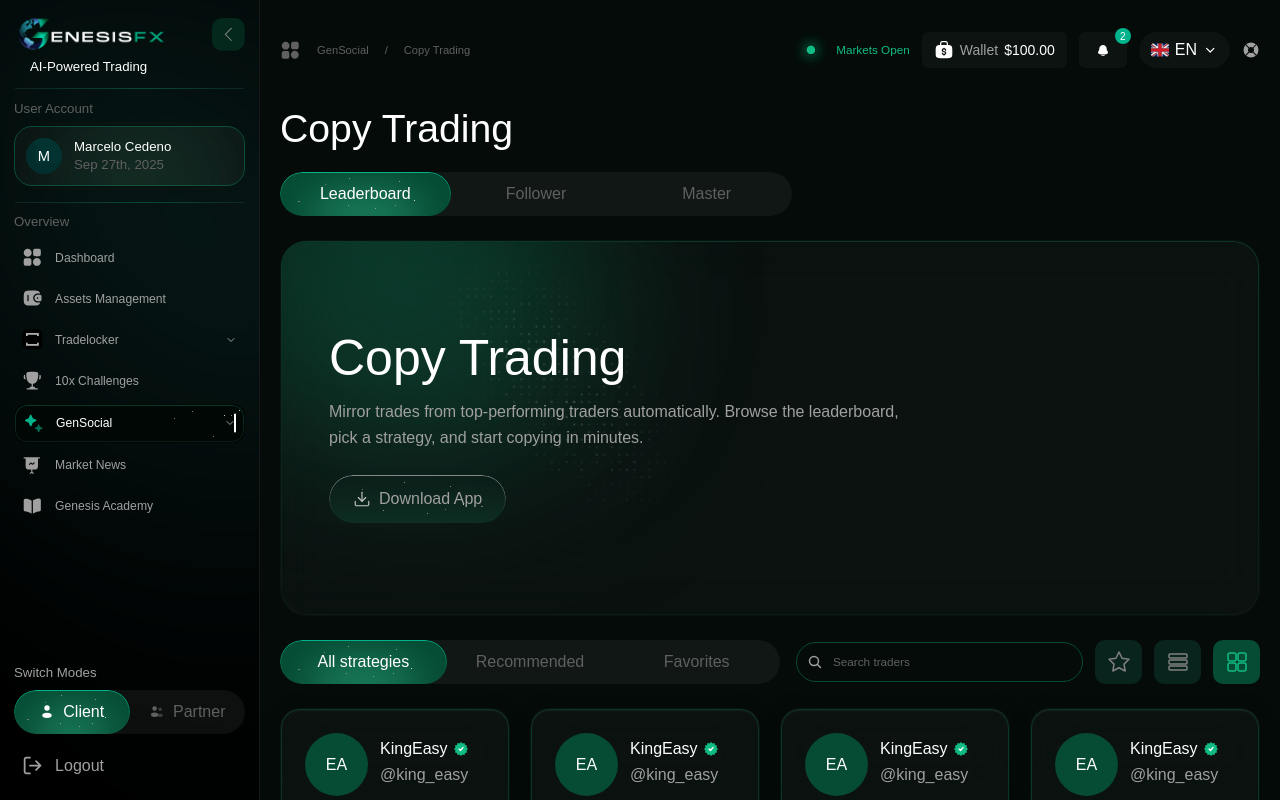
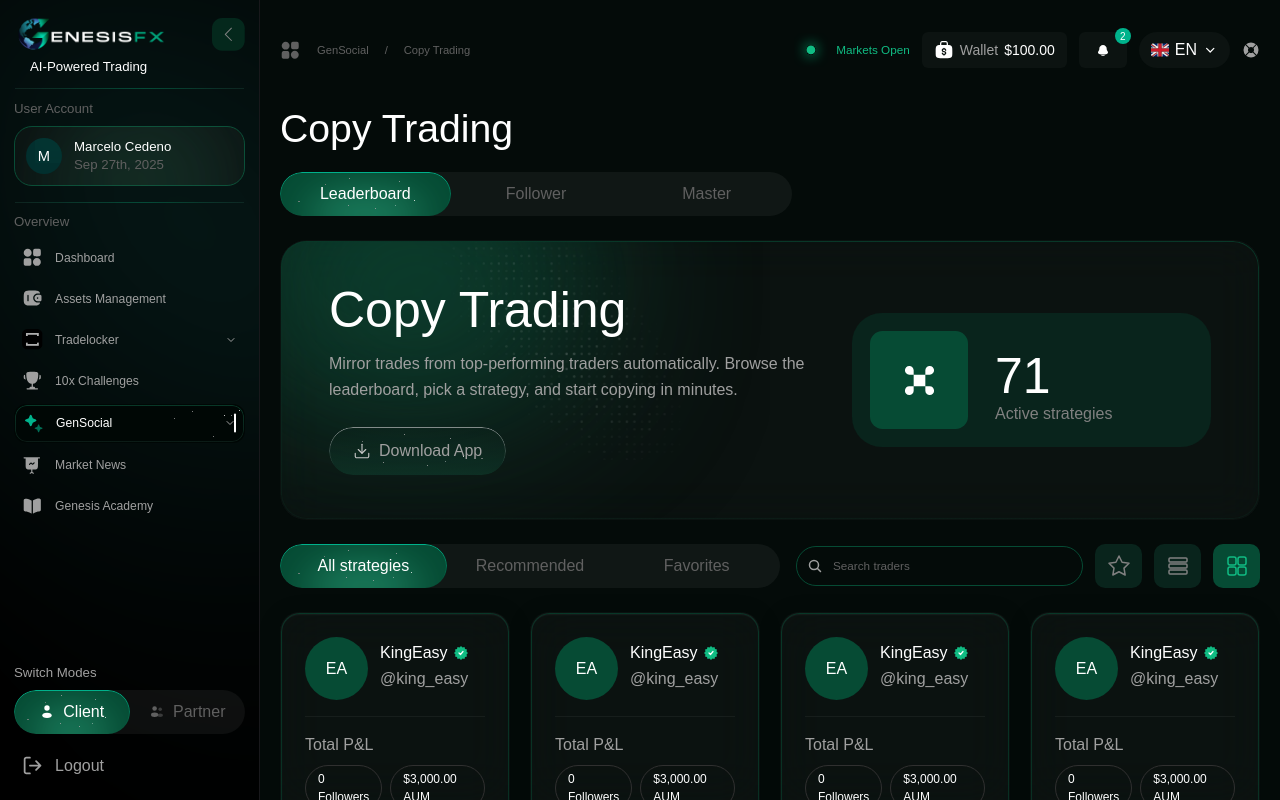
Before and after one commit to Mdx2025/GenesisFxDashboardMDX, a React (Vite) app: page /gensocial/copy-trading in a window 1280 px wide. Built offline with nearby package versions, Linux system fonts and the light colour scheme; a web font is replaced by a local one.

Commit message:
fix: restore stat box in hero banners + adjust padding to xl:py-11

```diff
--- a/src/pages/CopyTradingPage.tsx
+++ b/src/pages/CopyTradingPage.tsx
@@ -267,7 +267,8 @@ export default function CopyTradingPage() {
         {activeTab === 0 && (
           <>
             {/* Hero Banner */}
-            <GlassBannerCard>
+            <GlassBannerCard contentClassName="py-10 px-5 xl:py-11 xl:px-12 flex flex-col lg:flex-row items-start lg:items-center justify-between gap-6">
+              <div className="flex-1">
                 <h2 className="text-white text-[2.5rem] xl:text-[3.125rem] font-acid leading-none">Copy Trading</h2>
                 <p className="text-[#a0a0a0] text-[0.875rem] xl:text-[1rem] font-acid font-medium mt-4 max-w-[37rem] leading-relaxed">
                   Mirror trades from top-performing traders automatically. Browse the leaderboard, pick a strategy, and start copying in minutes.
@@ -279,6 +280,14 @@ export default function CopyTradingPage() {
                       <span>Download App</span>
                     </span>
                   </SparkleButton>
+                </div>
+              </div>
+              <div className="relative w-[22.4375rem] h-[8.375rem] bg-[#09241c] rounded-[1.875rem] flex-shrink-0">
+                <div className="absolute left-[1.125rem] top-[1.125rem] w-[6.125rem] h-[6.125rem] bg-[#064b34] rounded-[0.78rem] flex items-center justify-center">
+                  <svg width="35" height="35" viewBox="0 0 35 35" fill="none"><path d="M23.3346 11.6673L27.7096 11.668C30.1259 11.6683 32.0849 9.7099 32.0853 7.29366C32.0857 4.87741 30.1273 2.91835 27.711 2.91797C25.2948 2.91759 23.3357 4.87603 23.3353 7.29228L23.3346 11.6673L11.6687 11.6673L11.668 7.29228C11.6676 4.87603 9.70853 2.91759 7.29228 2.91797C4.87603 2.91835 2.91759 4.87741 2.91797 7.29366C2.91835 9.7099 4.87741 11.6683 7.29366 11.668L11.6687 11.6673L11.668 23.3339H23.3346V11.6673Z" fill="white"/><path d="M23.3346 23.3339L27.7096 23.3346C30.1259 23.3343 32.0849 25.2927 32.0853 27.7089C32.0857 30.1252 30.1273 32.0843 27.711 32.0846C25.2948 32.085 23.3357 30.1266 23.3353 27.7103L23.3346 23.3339Z" fill="white"/><path d="M7.29366 23.3346L11.6687 23.3353L11.668 27.7103C11.6676 30.1266 9.70853 32.085 7.29228 32.0846C4.87603 32.0843 2.91759 30.1252 2.91797 27.7089C2.91835 25.2927 4.87741 23.3343 7.29366 23.3346Z" fill="white"/></svg>
+                </div>
+                <p className="absolute left-[8.9375rem] top-[2.375rem] text-white text-[3.125rem] font-acid leading-none">71</p>
+                <p className="absolute left-[8.9375rem] top-[5.5625rem] text-[#808080] text-[1rem] font-acid font-medium leading-[1.5275rem]">Active strategies</p>
               </div>
             </GlassBannerCard>
 
--- a/src/pages/PammPage.tsx
+++ b/src/pages/PammPage.tsx
@@ -232,7 +232,8 @@ export default function PammPage() {
         {activeTab === 0 && (
           <>
             {/* Hero Banner */}
-            <GlassBannerCard>
+            <GlassBannerCard contentClassName="py-10 px-5 xl:py-11 xl:px-12 flex flex-col lg:flex-row items-start lg:items-center justify-between gap-6">
+              <div className="flex-1">
                 <h2 className="text-white text-[2.5rem] xl:text-[3.125rem] font-acid leading-none">Browse Strategies</h2>
                 <p className="text-[#a0a0a0] text-[0.875rem] xl:text-[1rem] font-acid font-medium mt-4 max-w-[37rem] leading-relaxed">
                   Invest with proven money managers. Browse PAMM strategies, pick a manager, and let your capital trade alongside theirs.
@@ -244,6 +245,14 @@ export default function PammPage() {
                       <span>Download App</span>
                     </span>
                   </SparkleButton>
+                </div>
+              </div>
+              <div className="relative w-[22.4375rem] h-[8.375rem] bg-[#09241c] rounded-[1.875rem] flex-shrink-0">
+                <div className="absolute left-[1.125rem] top-[1.125rem] w-[6.125rem] h-[6.125rem] bg-[#064b34] rounded-[0.78rem] flex items-center justify-center">
+                  <svg width="35" height="35" viewBox="0 0 35 35" fill="none"><path d="M23.3346 11.6673L27.7096 11.668C30.1259 11.6683 32.0849 9.7099 32.0853 7.29366C32.0857 4.87741 30.1273 2.91835 27.711 2.91797C25.2948 2.91759 23.3357 4.87603 23.3353 7.29228L23.3346 11.6673L11.6687 11.6673L11.668 7.29228C11.6676 4.87603 9.70853 2.91759 7.29228 2.91797C4.87603 2.91835 2.91759 4.87741 2.91797 7.29366C2.91835 9.7099 4.87741 11.6683 7.29366 11.668L11.6687 11.6673L11.668 23.3339H23.3346V11.6673Z" fill="white"/><path d="M23.3346 23.3339L27.7096 23.3346C30.1259 23.3343 32.0849 25.2927 32.0853 27.7089C32.0857 30.1252 30.1273 32.0843 27.711 32.0846C25.2948 32.085 23.3357 30.1266 23.3353 27.7103L23.3346 23.3339Z" fill="white"/><path d="M7.29366 23.3346L11.6687 23.3353L11.668 27.7103C11.6676 30.1266 9.70853 32.085 7.29228 32.0846C4.87603 32.0843 2.91759 30.1252 2.91797 27.7089C2.91835 25.2927 4.87741 23.3343 7.29366 23.3346Z" fill="white"/></svg>
+                </div>
+                <p className="absolute left-[8.9375rem] top-[2.375rem] text-white text-[3.125rem] font-acid leading-none">71</p>
+                <p className="absolute left-[8.9375rem] top-[5.5625rem] text-[#808080] text-[1rem] font-acid font-medium leading-[1.5275rem]">Active strategies</p>
               </div>
             </GlassBannerCard>
 
--- a/src/pages/SignalsPage.tsx
+++ b/src/pages/SignalsPage.tsx
@@ -541,7 +541,8 @@ export default function SignalsPage() {
 
         {/* Hero Banner */}
         {activeTab === 0 && (<>
-        <GlassBannerCard>
+        <GlassBannerCard contentClassName="py-10 px-5 xl:py-11 xl:px-12 flex flex-col lg:flex-row items-start lg:items-center justify-between gap-6">
+          <div className="flex-1">
             <h2 className="text-white text-[2.5rem] xl:text-[3.125rem] font-acid leading-none">Trade Signals</h2>
             <p className="text-[#a0a0a0] text-[0.875rem] xl:text-[1rem] font-acid font-medium mt-4 max-w-[37rem] leading-relaxed">
               Follow expert signal providers, execute trade ideas in one click, and join active trading communities — all from one feed.
@@ -553,6 +554,14 @@ export default function SignalsPage() {
                   <span>Download App</span>
                 </span>
               </SparkleButton>
+            </div>
+          </div>
+          <div className="relative w-[22.4375rem] h-[8.375rem] bg-[#09241c] rounded-[1.875rem] flex-shrink-0">
+            <div className="absolute left-[1.125rem] top-[1.125rem] w-[6.125rem] h-[6.125rem] bg-[#064b34] rounded-[0.78rem] flex items-center justify-center">
+              <svg width="35" height="35" viewBox="0 0 35 35" fill="none"><path d="M23.3346 11.6673L27.7096 11.668C30.1259 11.6683 32.0849 9.7099 32.0853 7.29366C32.0857 4.87741 30.1273 2.91835 27.711 2.91797C25.2948 2.91759 23.3357 4.87603 23.3353 7.29228L23.3346 11.6673L11.6687 11.6673L11.668 7.29228C11.6676 4.87603 9.70853 2.91759 7.29228 2.91797C4.87603 2.91835 2.91759 4.87741 2.91797 7.29366C2.91835 9.7099 4.87741 11.6683 7.29366 11.668L11.6687 11.6673L11.668 23.3339H23.3346V11.6673Z" fill="white"/><path d="M23.3346 23.3339L27.7096 23.3346C30.1259 23.3343 32.0849 25.2927 32.0853 27.7089C32.0857 30.1252 30.1273 32.0843 27.711 32.0846C25.2948 32.085 23.3357 30.1266 23.3353 27.7103L23.3346 23.3339Z" fill="white"/><path d="M7.29366 23.3346L11.6687 23.3353L11.668 27.7103C11.6676 30.1266 9.70853 32.085 7.29228 32.0846C4.87603 32.0843 2.91759 30.1252 2.91797 27.7089C2.91835 25.2927 4.87741 23.3343 7.29366 23.3346Z" fill="white"/></svg>
+            </div>
+            <p className="absolute left-[8.9375rem] top-[2.375rem] text-white text-[3.125rem] font-acid leading-none">71</p>
+            <p className="absolute left-[8.9375rem] top-[5.5625rem] text-[#808080] text-[1rem] font-acid font-medium leading-[1.5275rem]">Active signals</p>
           </div>
         </GlassBannerCard>
 
```
Also changed, not shown: 5 other files (tests, documents, lock files or other folders). Lines whose indentation alone changed are shown as unchanged.
